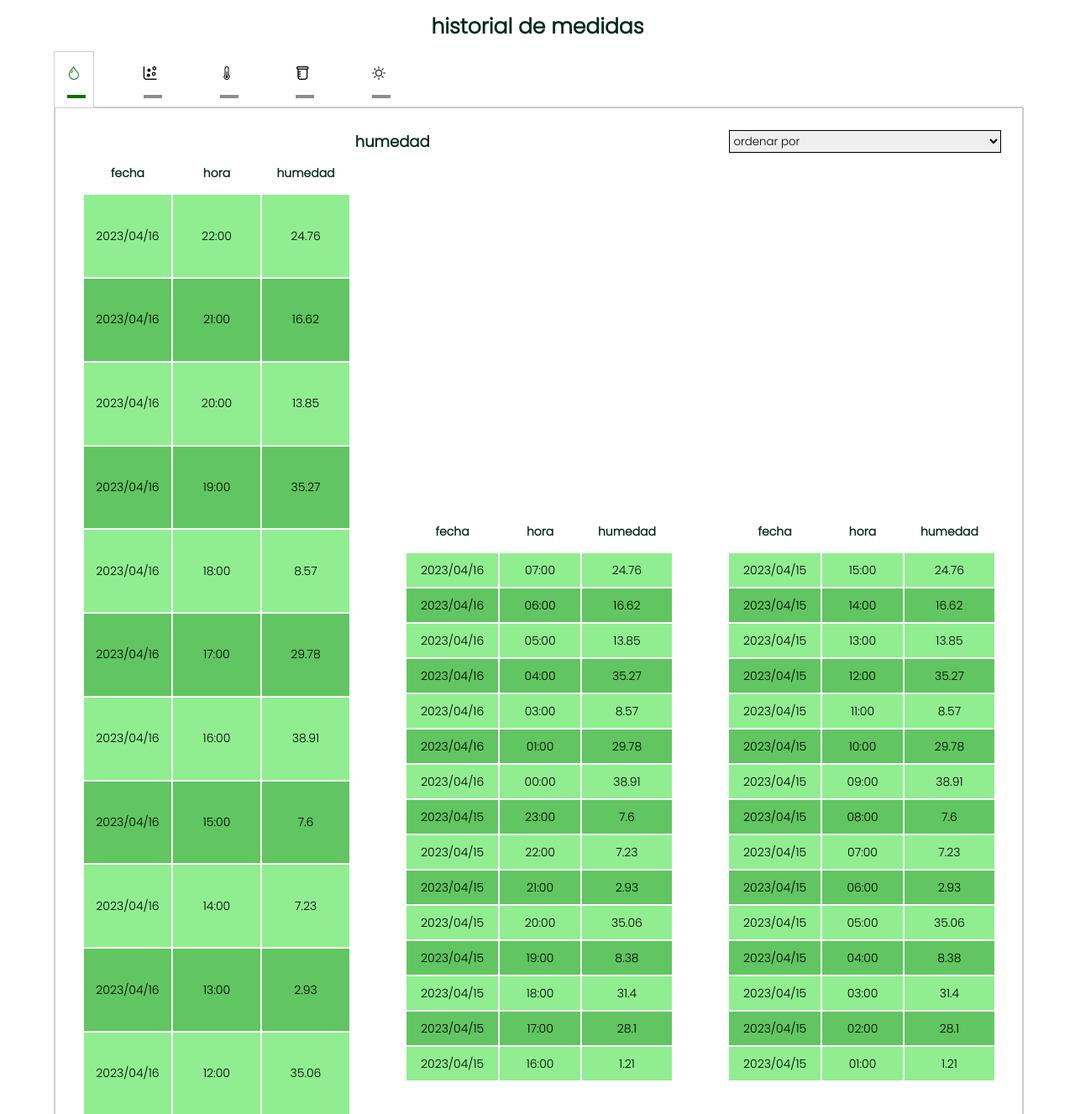
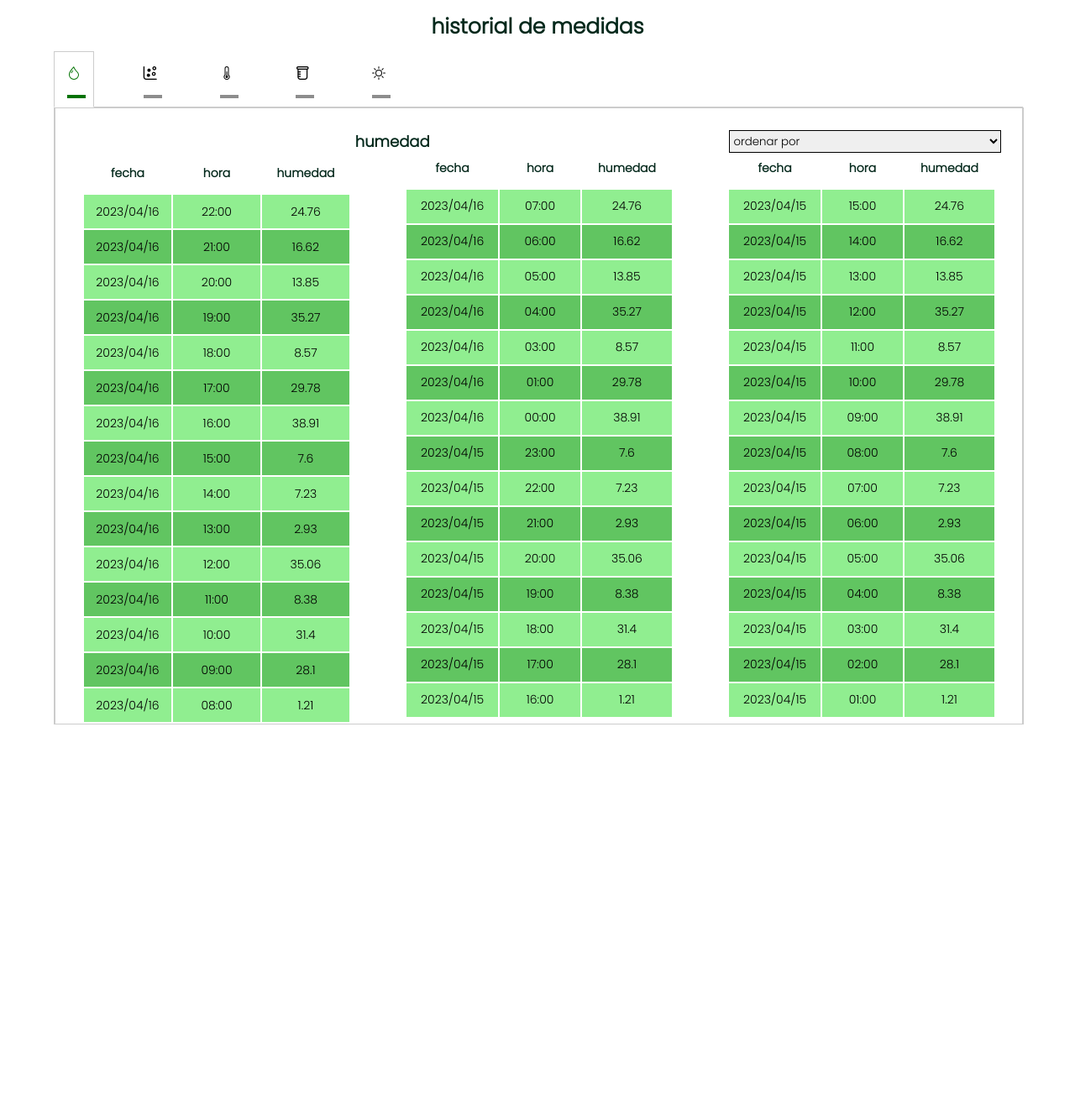
Before and after one commit to Hao12341/Proyecto2-Grupo09, a PHP site: page /html/historico.html in a window 1280 px wide. Shown: the part 57-1384 px from the top of the page at 84% size. After the commit the page ends 920 px from the top, so only its background shows below. Run offline with PHP 8.4, Linux system fonts and the light colour scheme; some libraries are stand-ins or nearby versions.

Commit message:
puto css de los cojones

```diff
--- a/src/css/pagina_sensores.css
+++ b/src/css/pagina_sensores.css
@@ -283,8 +283,8 @@ button{
 .historial tr td p {
     text-align: center;
     font-size: 14px;
+    margin-top: 3vw;
     margin-bottom: 3vw;
-    margin-top: 3vw;
 }
 
 .tab-historico{
@@ -413,6 +413,8 @@ tfoot{
     .historial{
         width: 25vw;
         height: 30vw;
+        margin: 0;
+        padding: 0;
     }
     .historial>tbody tr:nth-child(odd){
         background-color: lightgreen;
@@ -453,6 +455,11 @@ tfoot{
         margin-bottom: 1vw;
     }
 
+    .historial tr td p{
+        margin-top: .1vw;
+        margin-bottom: .1vh;
+    }
+
 
 
 }
```
